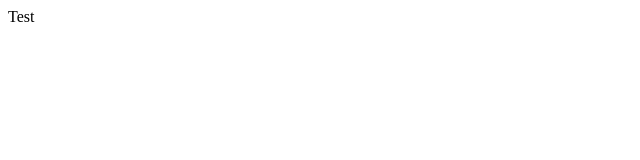
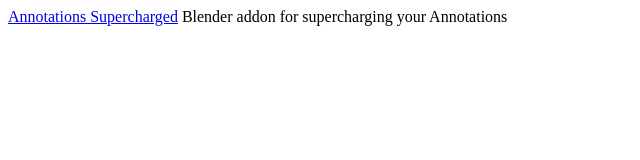
Before and after one commit to rmk-repos/rmk-repos.github.io, a plain HTML site: page index.html in a window 1280 px wide. Shown: the whole page, without its empty margins (0-640 px from the left). Drawn offline with Linux system fonts and the light colour scheme.

Commit message:
Update index.html

```diff
--- a/index.html
+++ b/index.html
@@ -3,6 +3,7 @@
     <meta name="google-site-verification" content="95c2pmHVmmYvkW7F_DM7DNTBwIwmOFoQ3pYsiDt0o_k" />
   </head>
   <body>
-    Test
+    <a href="https://github.com/rmk-repos/annotations-supercharged">Annotations Supercharged</a>
+    Blender addon for supercharging your Annotations
   </body>
 </html>
```
